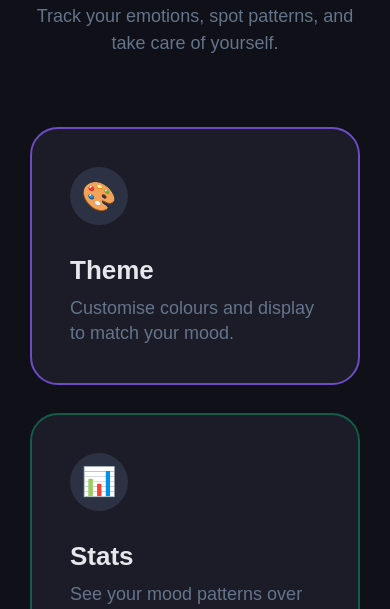
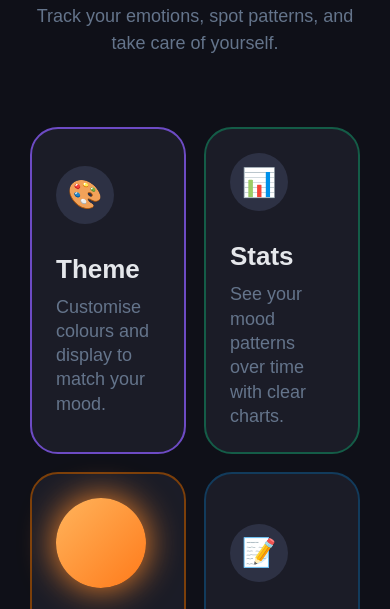
Before and after one commit to 1DannyYu/DatMoodTracker, a plain HTML site: page assignments/dat/index.html in a window 390 px wide. Shown: the part 210-819 px from the top of the page. Drawn offline with Linux system fonts and the light colour scheme.

Commit message:
Make dat cards responsive in 2x2 grid on mobile

```diff
--- a/assignments/dat/style.css
+++ b/assignments/dat/style.css
@@ -130,10 +130,12 @@ footer {
   }
 
   .card-grid {
-    grid-template-columns: 1fr;
+    grid-template-columns: repeat(2, 1fr);
+    gap: 18px;
   }
 
   .card {
     height: auto;
+    padding: 24px;
   }
 }
```
